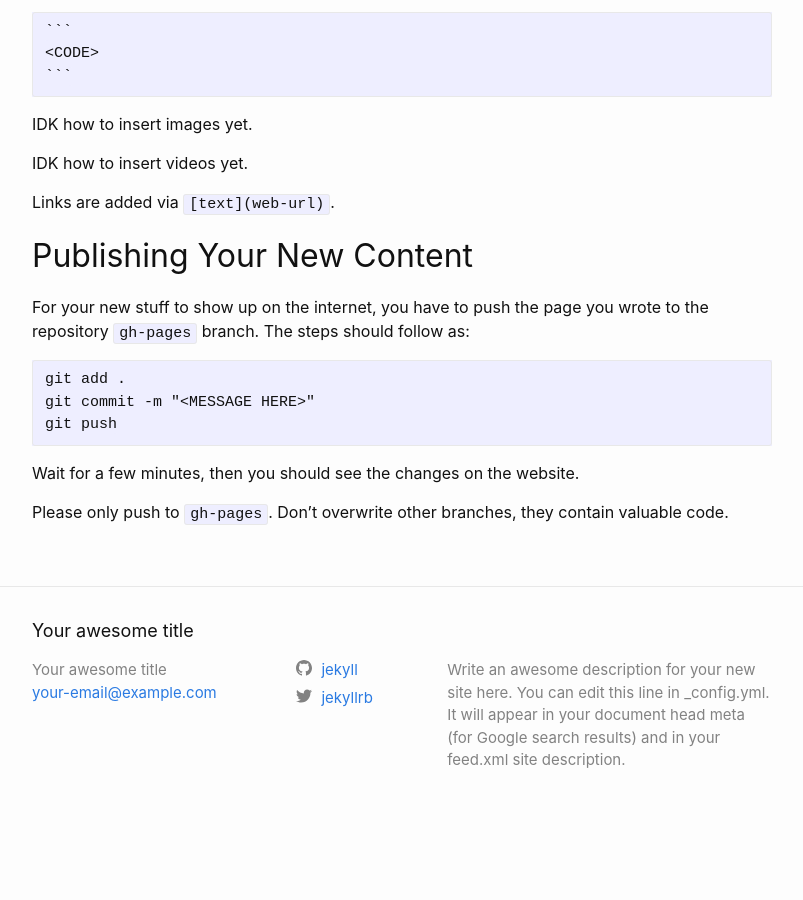
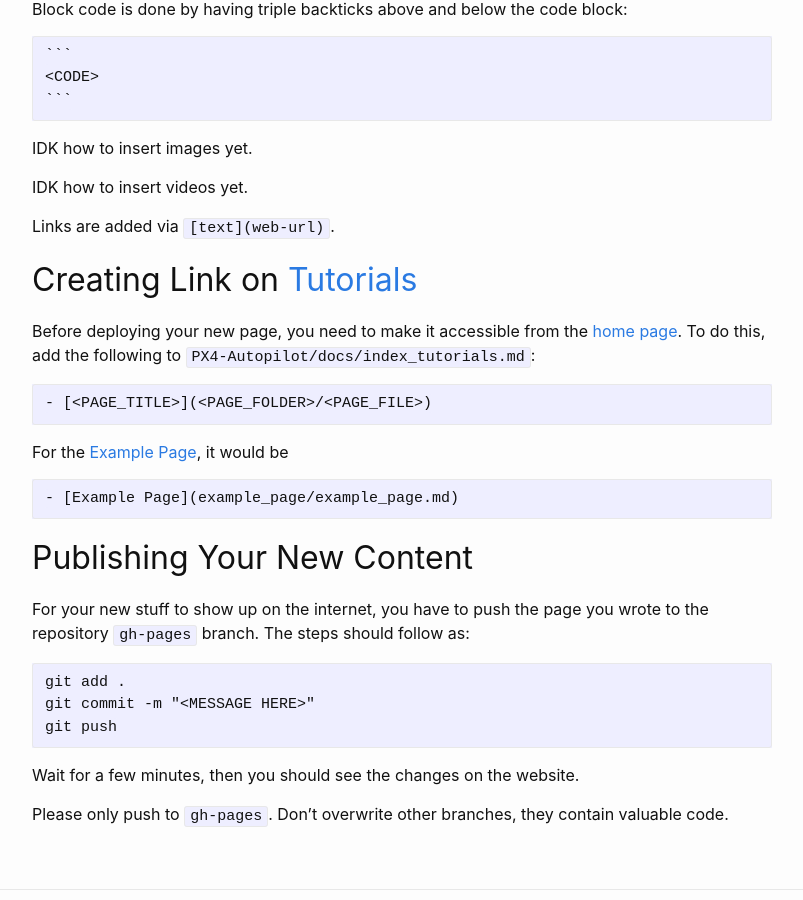
Before and after one commit to ASU-RISE-Lab/Docs_Website, a Jekyll site: the page built from docs/add_to_website/add_to_website.md, in a window 1280 px wide and 900 px high, scrolled down 2294 px. Shown: the whole window, without its empty margins (238-1041 px from the left). Built offline with Jekyll 4.4.1, drawn with Linux system fonts in a browser that asks for light colours; the table of contents is made by our own code; before the commit the page ends 3126 px from its top, so only the background shows below that; some of the changed text lies outside the part shown.

Commit message:
Added instructions to link page to tutorial page

````diff
--- a/docs/add_to_website/add_to_website.md
+++ b/docs/add_to_website/add_to_website.md
@@ -99,6 +99,19 @@ IDK how to insert videos yet.
 
 Links are added via `[text](web-url)`.
 
+## Creating Link on [Tutorials](..)
+
+Before deploying your new page, you need to make it accessible from the [home page](../..).
+To do this, add the following to `PX4-Autopilot/docs/index_tutorials.md`:
+```
+- [<PAGE_TITLE>](<PAGE_FOLDER>/<PAGE_FILE>)
+```
+
+For the [Example Page](../example_page/example_page.md), it would be
+```
+- [Example Page](example_page/example_page.md)
+```
+
 ## Publishing Your New Content
 
 For your new stuff to show up on the internet, you have to push the page you wrote to the repository `gh-pages` branch.
````
